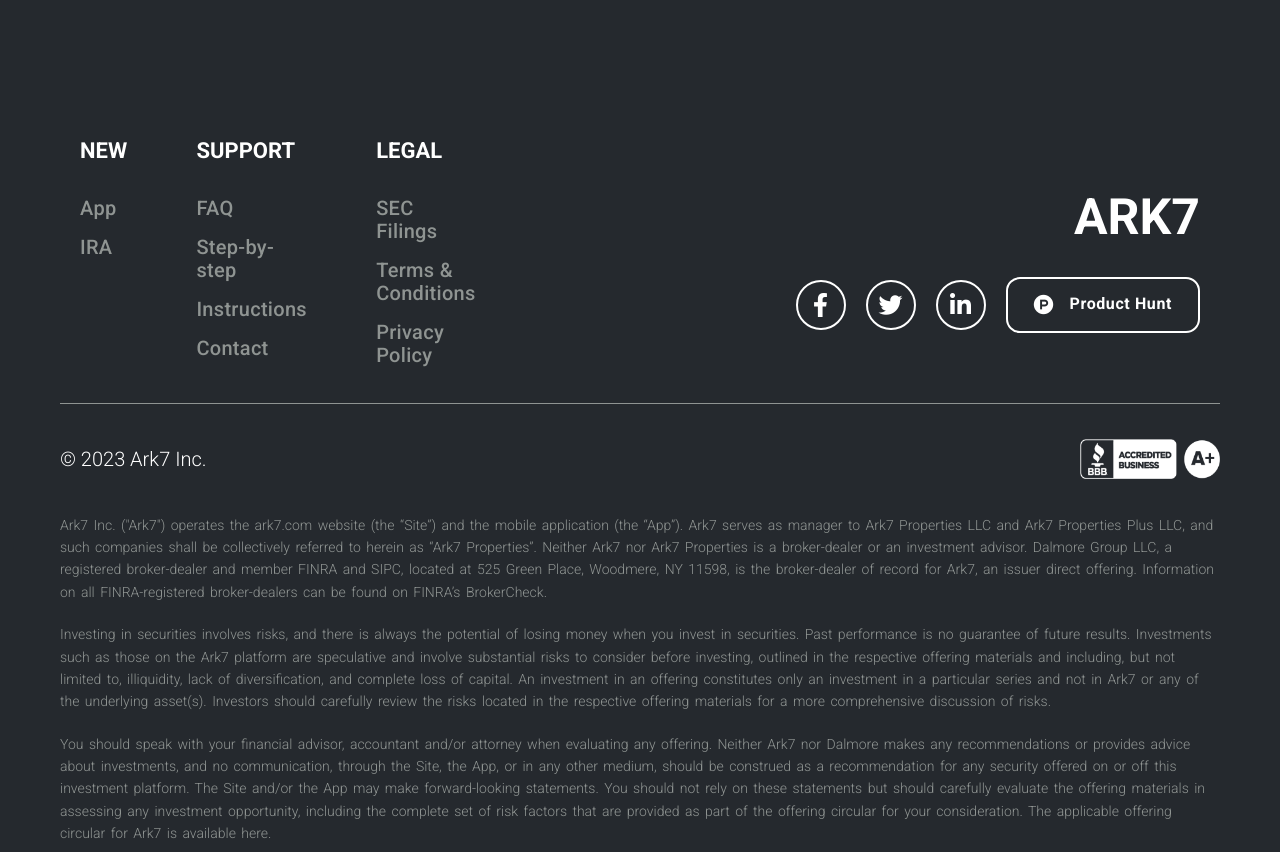
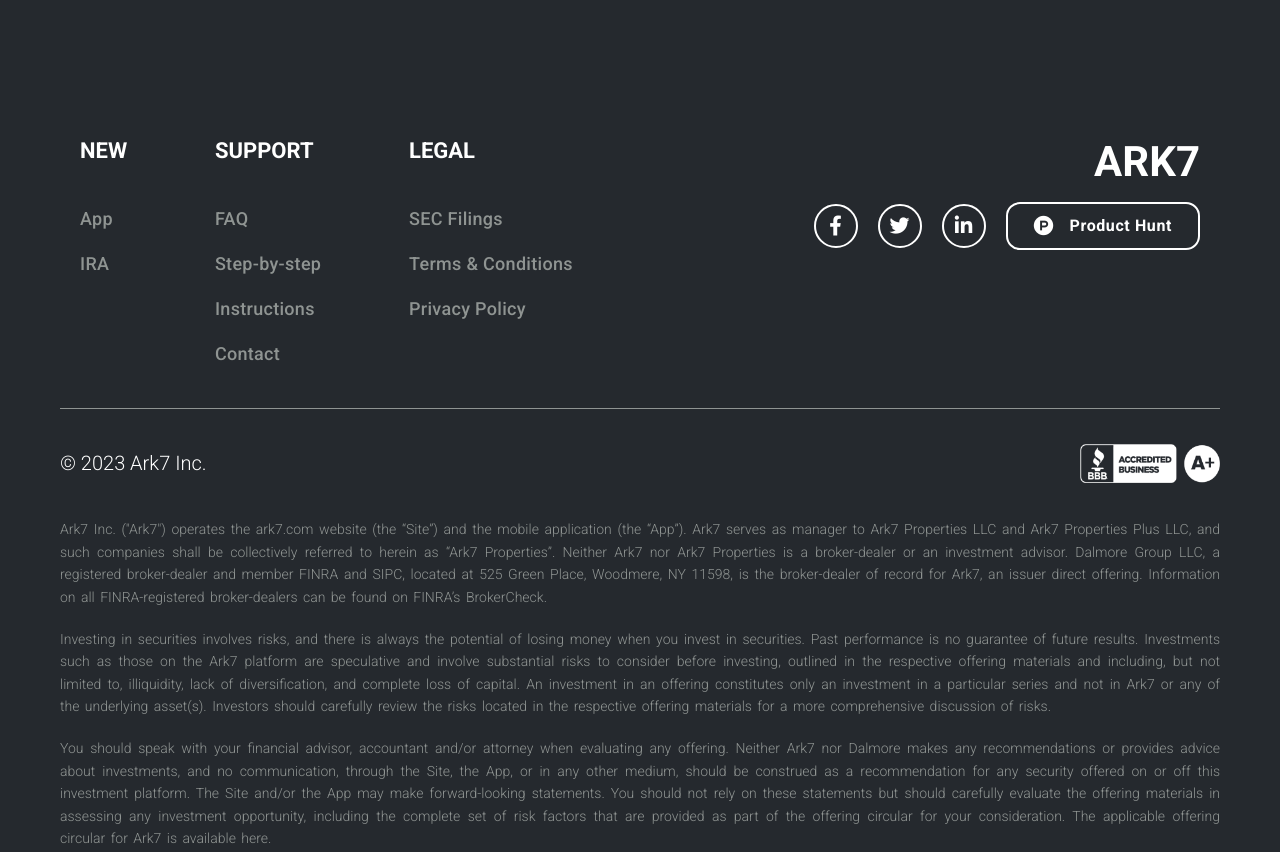
Before and after one commit to mehdi-harakat/mido_ark7, a plain HTML site: page index.html in a window 1280 px wide. Shown: the part 4850-5702 px from the top of the page. Drawn offline with Linux system fonts and the light colour scheme.

Commit message:
fix some problems

```diff
--- a/Css/main.css
+++ b/Css/main.css
@@ -337,7 +337,7 @@
 /* ----------------------------------------------------------------------------- */
 
 .about {
-	background-image: url("/Image/end_bg_2560.png");
+	background-image: url("../Image/end_bg.png");
 	background-repeat: no-repeat;
 	background-position: bottom;
 	padding-top: 40px;
@@ -380,7 +380,6 @@
 
 footer .container-two .col-one {
 	display: flex;
-	align-items: center;
 	gap: 60px;
 	width: 100%;
 	justify-content: space-between;
@@ -390,14 +389,16 @@
 
 footer .container-two .col-one .ad-left {
 	display: flex;
-	gap: 20%;
+	justify-content: space-between;
+	gap: 10px;
+	width: 44%;
 }
 
 footer .container-two .col-one .ad-left ul h3 {
 	font-size: 22px;
 	font-weight: 700;
 	color: var(--white-color);
-	margin-bottom: 34px;
+	margin-bottom: 46px;
 	user-select: none;
 	cursor: pointer;
 }
@@ -407,9 +408,9 @@
 }
 
 footer .container-two .col-one .ad-left ul li {
-	font-size: 20px;
+	font-size: 18px;
 	font-weight: 500;
-	margin-bottom: 16px;
+	margin-bottom: 24px;
 	color: #8f9492;
 	letter-spacing: 0.3px;
 	cursor: pointer;
@@ -427,8 +428,8 @@
 }
 
 footer .container-two .col-one .ad-right .logo h2 {
-	font-size: 50px;
-	margin-bottom: 30px;
+	font-size: 42px;
+	margin-bottom: 16px;
 }
 
 footer .container-two .col-one .ad-right .social-media {
@@ -438,9 +439,9 @@
 }
 
 footer .container-two .col-one .ad-right .social-media > i {
-	font-size: 24px;
-	width: 50px;
-	height: 50px;
+	font-size: 20px;
+	width: 44px;
+	height: 44px;
 	display: flex;
 	justify-content: center;
 	align-items: center;
@@ -461,7 +462,7 @@
 	gap: 16px;
 	border: 2px solid var(--white-color);
 	padding-inline: 26px;
-	padding-block: 16px;
+	padding-block: 12px;
 	border-radius: 14px;
 	cursor: pointer;
 	transition: all 0.3s ease-in-out;
@@ -510,8 +511,8 @@
 	line-height: 1.6;
 	margin-bottom: 20px;
 	word-spacing: 2px;
+	text-align: justify;
 }
-
 
 @media (max-width: 991px) {
 	footer .container-two {
```
Also changed, not shown: Image/end_bg.png (renamed from Image/end_bg_2560.png).
